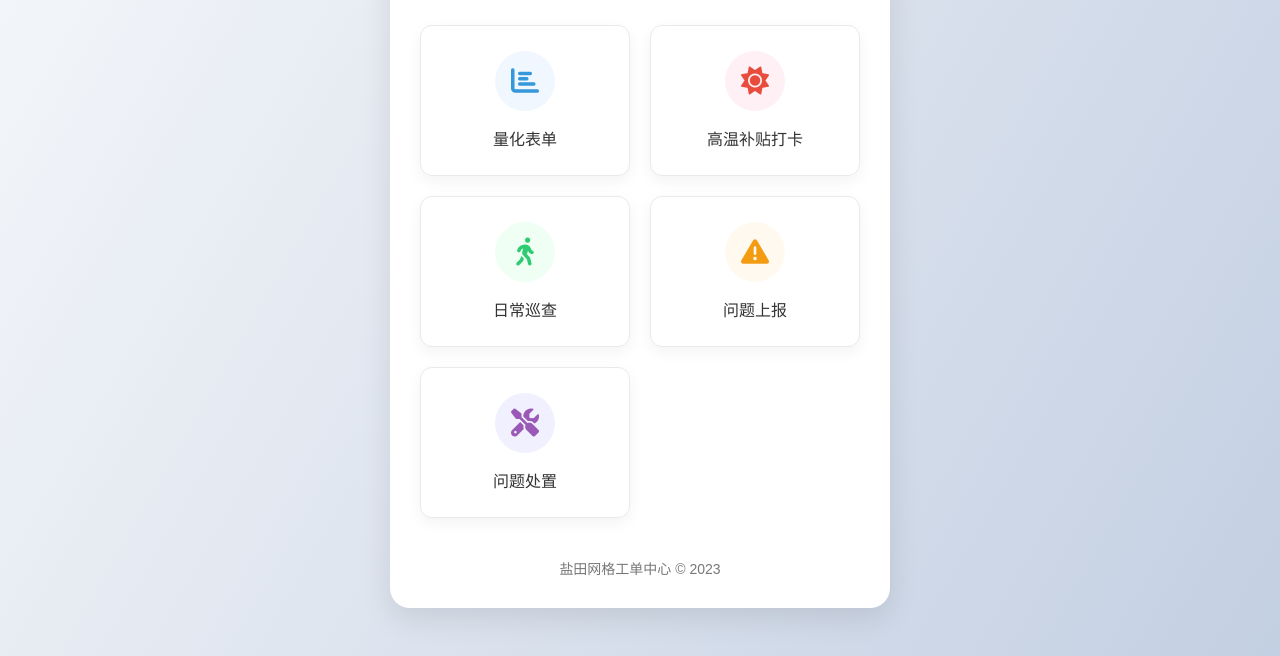
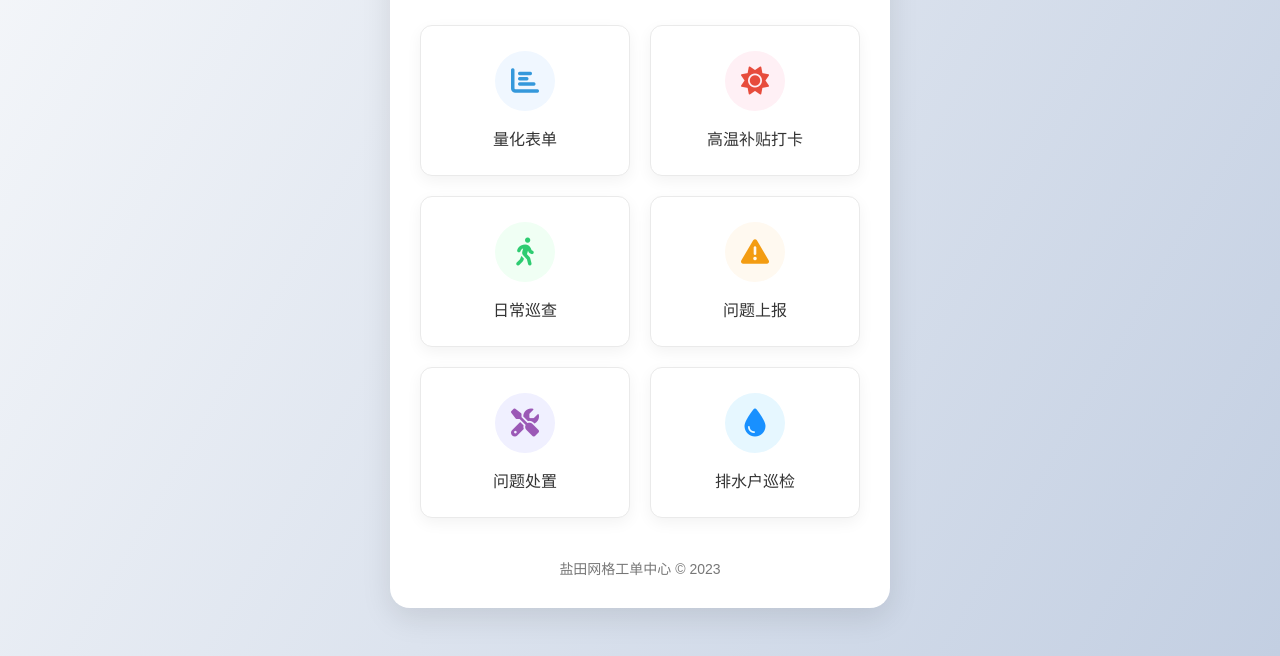
Before and after one commit to yangzuyu/yantian, a plain HTML site: page index.html in a window 1280 px wide. Shown: the part 144-800 px from the top of the page. Drawn offline with Linux system fonts and the light colour scheme.

Commit message:
Update index.html

```diff
--- a/index.html
+++ b/index.html
@@ -107,6 +107,10 @@
             background-color: #f0f0ff;
             color: #9b59b6;
         }
+        .form-card:nth-child(6) .form-icon {
+            background-color: #e6f7ff;
+            color: #1890ff;
+        }
         .form-card:hover .form-icon {
             transform: scale(1.1);
         }
@@ -129,6 +133,9 @@
         }
         .form-card:nth-child(5):hover .form-title {
             color: #9b59b6;
+        }
+        .form-card:nth-child(6):hover .form-title {
+            color: #1890ff;
         }
         .footer {
             margin-top: 40px;
@@ -175,6 +182,11 @@
                 <div class="form-icon"><i class="fas fa-tools"></i></div>
                 <div class="form-title">问题处置</div>
             </a>
+
+            <a href="https://www.kdocs.cn/wo/sl/v13pUHXa" class="form-card" target="_blank">
+                <div class="form-icon"><i class="fas fa-tint"></i></div>
+                <div class="form-title">排水户巡检</div>
+            </a>
         </div>
 
         <div class="footer">
```
